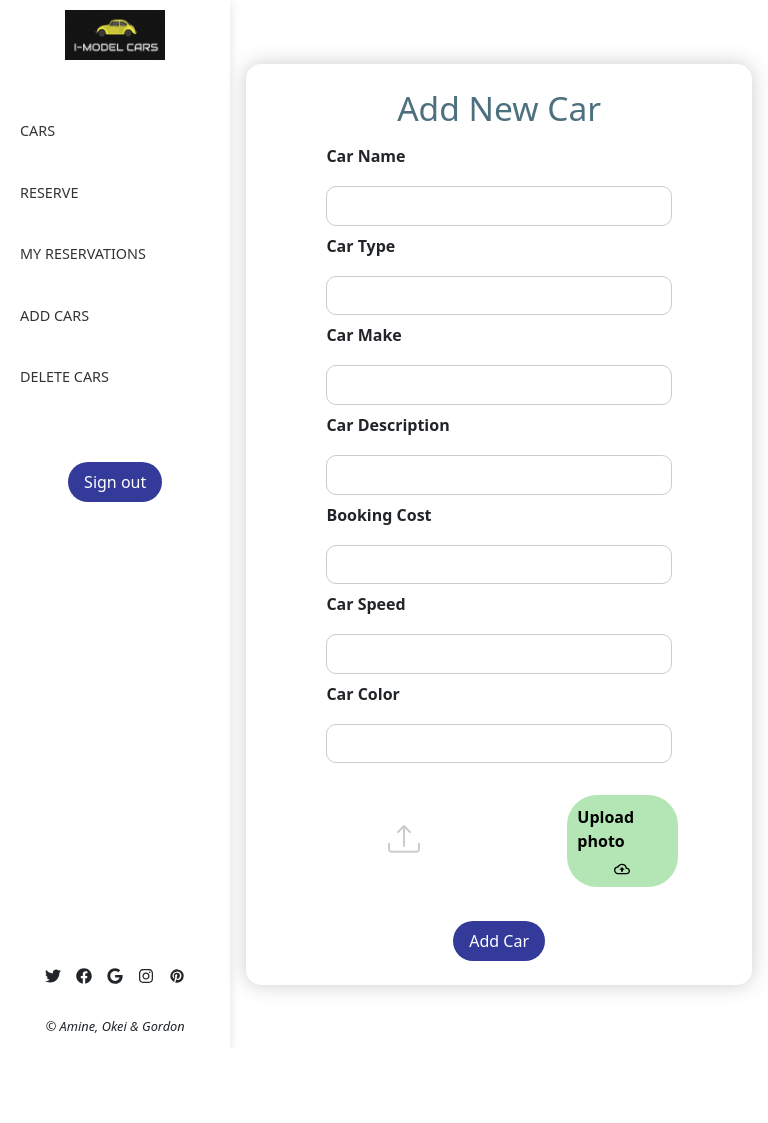
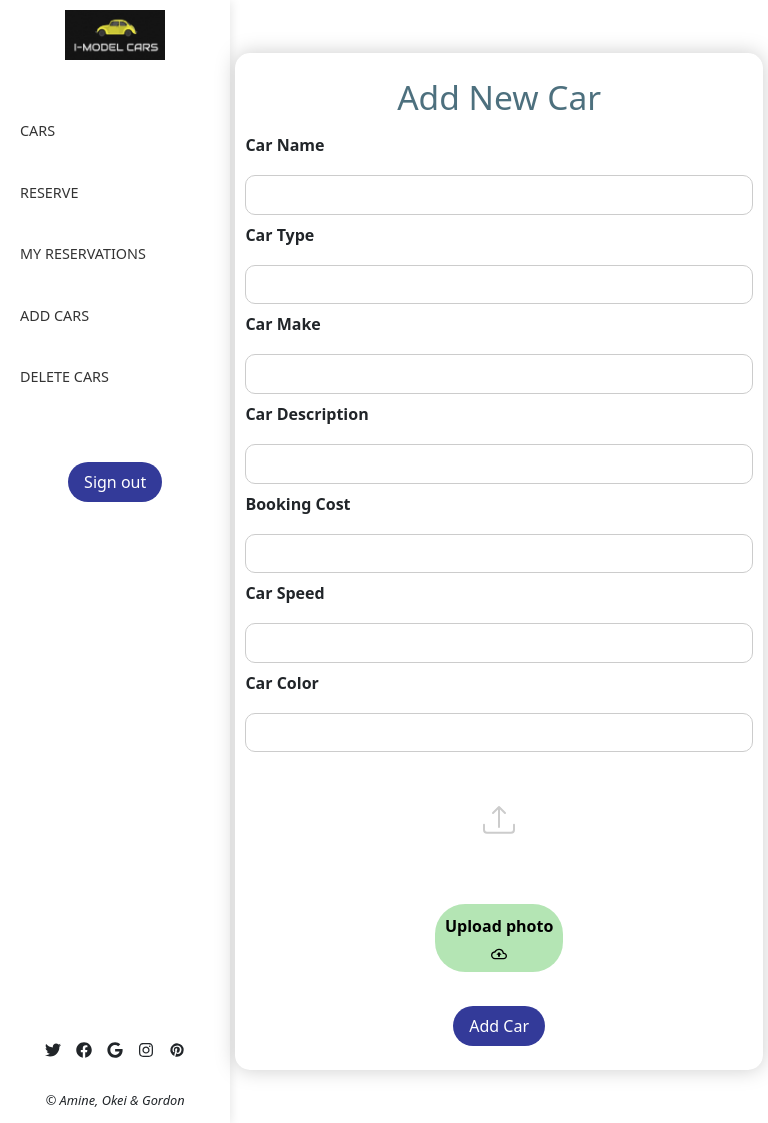
Before and after one commit to GordonOtieno/i-model-cars-frontend, a React (Create React App) app: page /new-car in a window 768 px wide. Before the commit the page ends 1049 px from the top, so only its background shows below. Built offline with nearby package versions, Linux system fonts and the light colour scheme; sample sign-in values are in the browser's storage.

Commit message:
Make add car page responsive

```diff
--- a/src/App.css
+++ b/src/App.css
@@ -152,34 +152,6 @@ div.mycard .myrow {
   gap: 5px;
 }
 
-@media only screen and (min-width: 768px) {
-  #resevations-list {
-    grid-template-columns: 50% 50%;
-  }
-
-  #root {
-    grid-template-columns: 30% 70%;
-  }
-
-  .social-icons {
-    justify-content: space-between;
-  }
-}
-
-@media only screen and (min-width: 1024px) {
-  #resevations-list {
-    grid-template-columns: 33% 33% 33%;
-  }
-
-  #root {
-    grid-template-columns: 20% 80%;
-  }
-
-  div.mycard {
-    min-width: 300px;
-  }
-}
-
 .form-container {
   background: var(--light);
   backdrop-filter: blur(3rem);
@@ -238,3 +210,41 @@ button {
 .detete-header {
   padding-top: 2rem;
 }
+
+@media only screen and (min-width: 768px) {
+  #resevations-list {
+    grid-template-columns: 50% 50%;
+  }
+
+  #root {
+    grid-template-columns: 30% 70%;
+  }
+
+  .social-icons {
+    justify-content: space-between;
+  }
+}
+
+@media only screen and (min-width: 1024px) {
+  #resevations-list {
+    grid-template-columns: 33% 33% 33%;
+  }
+
+  #root {
+    grid-template-columns: 20% 80%;
+  }
+
+  div.mycard {
+    min-width: 300px;
+  }
+}
+
+@media only screen and (max-width: 768px) {
+  .form-container {
+    padding: 1.5rem 10px;
+  }
+
+  .gap {
+    gap: 10px;
+  }
+}
--- a/src/components/addcar/resusable/container/Container.module.css
+++ b/src/components/addcar/resusable/container/Container.module.css
@@ -7,3 +7,10 @@
   padding: 1rem;
   margin: 3rem 0;
 }
+
+@media only screen and (max-width: 768px) {
+  .container {
+    padding: 5px;
+    margin: 3rem 0;
+  }
+}
--- a/src/components/addcar/resusable/inputFields/ImageInput.module.css
+++ b/src/components/addcar/resusable/inputFields/ImageInput.module.css
@@ -51,3 +51,9 @@
   font-size: 2rem;
   color: #ccc;
 }
+
+@media only screen and (max-width: 768px) {
+  .uploadImgContainer {
+    flex-direction: column;
+  }
+}
```
